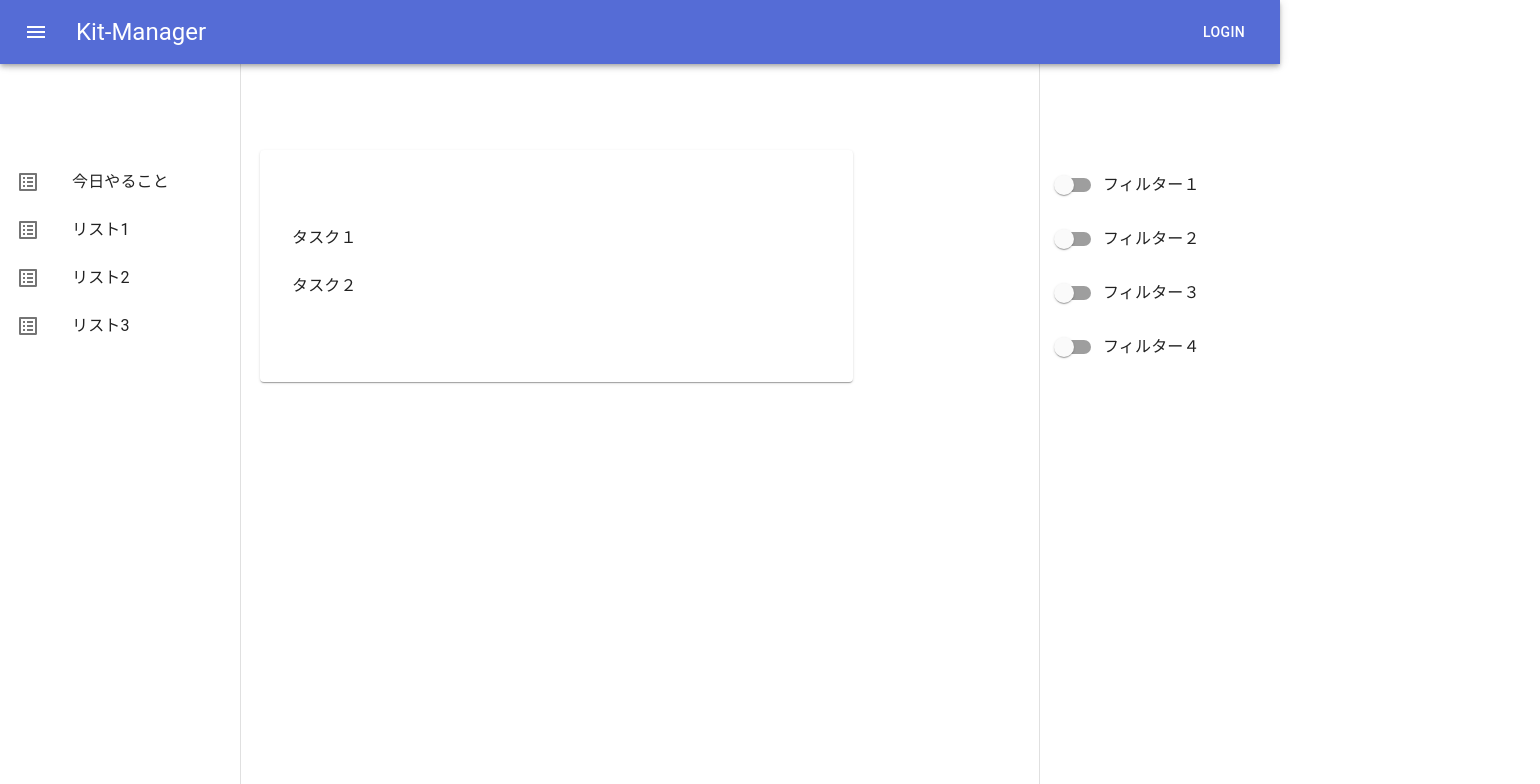
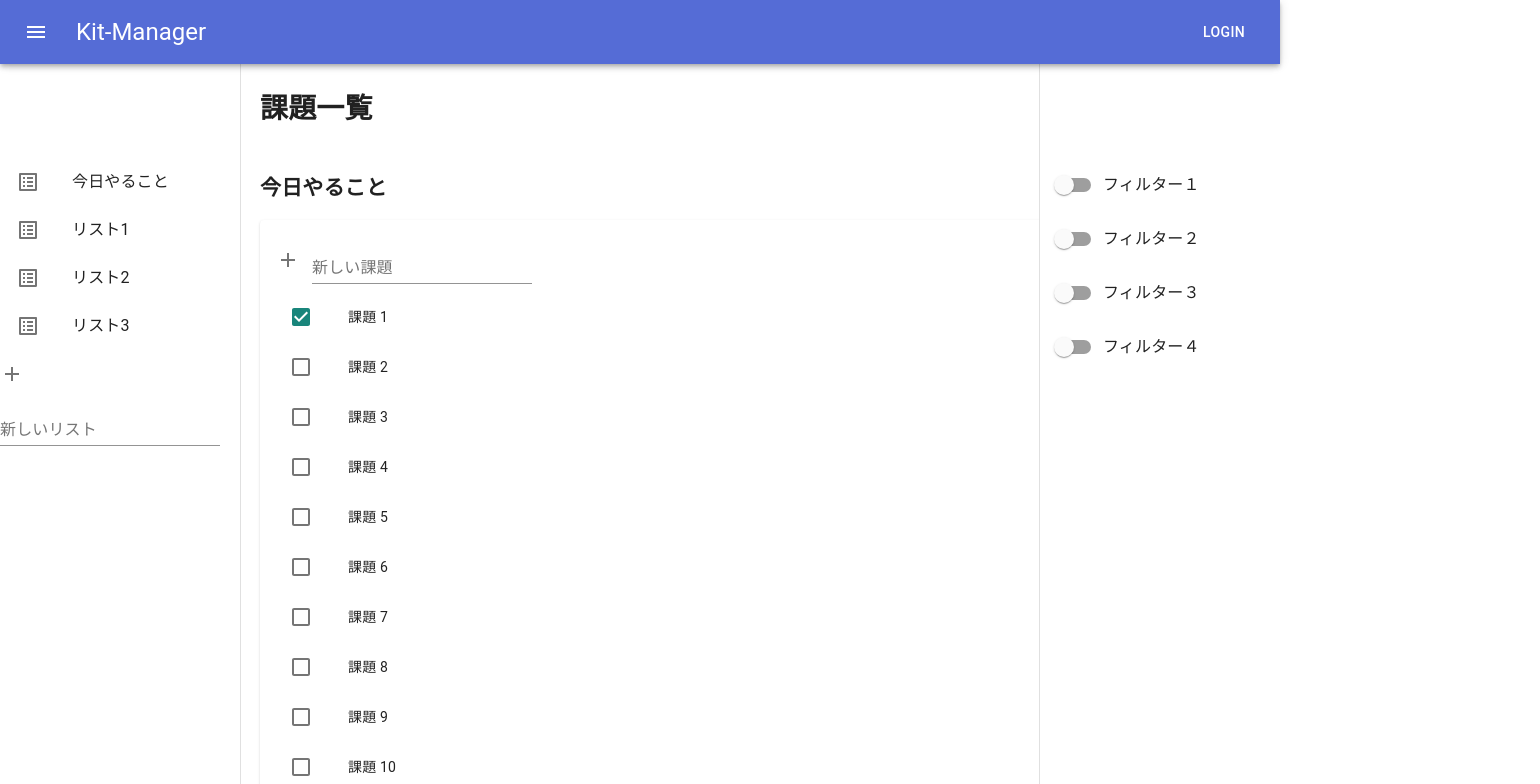
Before and after one commit to rainierrr/task-manager, a React app in the folder frontend/: page / in a window 1280 px wide. Shown: the top 784 px of the page, 1540 px wide, since content can reach past the window. Built offline with nearby package versions, Linux system fonts and the light colour scheme; the HTML template or start-up script is replaced by a standard one.

Commit message:
超シンプルで動かない課題リストを追加

```diff
--- a/frontend/src/App.tsx
+++ b/frontend/src/App.tsx
@@ -3,12 +3,7 @@ import Grid from '@material-ui/core/Grid';
 import SideBar from './SideBar';
 import Heder from './Header';
 import ListFilter from './ListFilter';
-import Card from '@material-ui/core/Card';
-import CardContent from '@material-ui/core/CardContent';
-import List from '@material-ui/core/List';
-import ListItem from '@material-ui/core/ListItem';
-import ListItemText from '@material-ui/core/ListItemText';
-import SettingsIcon from '@material-ui/icons/Settings';
+import TaskList from './TaskList/index';
 import { makeStyles, createStyles, Theme } from '@material-ui/core/styles';
 
 const drawerWidth = 240;
@@ -18,12 +13,12 @@ const useStyles = makeStyles((theme: Theme) =>
       display: "flex",
     },
     content: {
+      paddingTop: theme.spacing(1),
+      paddingBottom: theme.spacing(1)
     },
     container: {
-      paddingTop: theme.spacing(5),
-      paddingBottom: theme.spacing(5),
       marginLeft: drawerWidth + 20,
-      marginTop: 150,
+      marginTop: 70,
     },
   })
 );
@@ -36,19 +31,13 @@ function App() {
         <SideBar/>
         <ListFilter />
         <div>
-          <Grid container>
+          <Grid container className={classes.container}>
             <Grid item xs={8}>
-              <Card className={classes.container}>
-                <CardContent>
-                  <List>
-                    {['タスク１', 'タスク２'].map((text, index) => (
-                      <ListItem button key={text}>
-                        <ListItemText primary={text} />
-                      </ListItem>
-                    ))}
-                  </List>
-                </CardContent>
-              </Card>
+              <h1>課題一覧</h1>
+              <div className={classes.content}>
+                <h2>今日やること</h2>
+                <TaskList/>
+              </div>
             </Grid>
           </Grid>
         </div>
--- a/frontend/src/SideBar.tsx
+++ b/frontend/src/SideBar.tsx
@@ -5,6 +5,9 @@ import ListItem from '@material-ui/core/ListItem';
 import ListItemIcon from '@material-ui/core/ListItemIcon';
 import ListItemText from '@material-ui/core/ListItemText';
 import ListAltIcon from '@material-ui/icons/ListAlt';
+import IconButton from '@material-ui/core/IconButton';
+import AddIcon from '@material-ui/icons/Add';
+import TextField from '@material-ui/core/TextField';
 import { makeStyles, createStyles, Theme } from '@material-ui/core/styles';
 
 const drawerWidth = 240;
@@ -32,6 +35,10 @@ function SideBar(){
                   <ListItemText primary={text} />
                 </ListItem>
               ))}
+            <IconButton edge="start" aria-label="comments">
+              <AddIcon />
+            </IconButton>
+            <TextField id="standard-basic" label="新しいリスト" />
             </List>
         </Drawer>
     </div>
--- /dev/null
+++ b/frontend/src/TaskList/index.tsx
@@ -0,0 +1,85 @@
+import * as React from "react";
+import { makeStyles, createStyles, Theme } from '@material-ui/core/styles';
+import List from '@material-ui/core/List';
+import ListItem from '@material-ui/core/ListItem';
+import ListItemIcon from '@material-ui/core/ListItemIcon';
+import ListItemSecondaryAction from '@material-ui/core/ListItemSecondaryAction';
+import ListItemText from '@material-ui/core/ListItemText';
+import Checkbox from '@material-ui/core/Checkbox';
+import IconButton from '@material-ui/core/IconButton';
+import DeleteIcon from '@material-ui/icons/Delete';
+import AddIcon from '@material-ui/icons/Add';
+import Card from '@material-ui/core/Card';
+import CardContent from '@material-ui/core/CardContent';
+import TextField from '@material-ui/core/TextField';
+
+const useStyles = makeStyles((theme: Theme) =>
+  createStyles({
+    root: {
+      display: "flex",
+    },
+    content: {
+    },
+    container: {
+    },
+  })
+);
+
+function index() {
+  const classes = useStyles();
+  const [checked, setChecked] = React.useState([0]);
+
+  const handleToggle = (value: number) => () => {
+    const currentIndex = checked.indexOf(value);
+    const newChecked = [...checked];
+
+    if (currentIndex === -1) {
+      newChecked.push(value);
+    } else {
+      newChecked.splice(currentIndex, 1);
+    }
+
+    setChecked(newChecked);
+  };
+
+  return (
+    <div>
+      <Card>
+        <CardContent>
+        <IconButton edge="start" aria-label="comments">
+          <AddIcon />
+        </IconButton>
+        <TextField id="standard-basic" label="新しい課題" />
+          <List>
+            {[0, 1, 2, 3, 4, 5, 6, 7, 8, 9].map((value) => {
+              const labelId = `checkbox-list-label-${value}`;
+
+              return (
+                <ListItem key={value} role={undefined} dense button onClick={handleToggle(value)}>
+                  <ListItemIcon>
+                    <Checkbox
+                      edge="start"
+                      checked={checked.indexOf(value) !== -1}
+                      tabIndex={-1}
+                      disableRipple
+                      inputProps={{ 'aria-labelledby': labelId }}
+                    />
+                  </ListItemIcon>
+                  <ListItemText id={labelId} primary={`課題 ${value + 1}`} />
+                  <ListItemSecondaryAction>
+                    <IconButton edge="end" aria-label="comments">
+                      <DeleteIcon />
+                    </IconButton>
+                  </ListItemSecondaryAction>
+                </ListItem>
+              );
+            })}
+          </List>
+        </CardContent>
+      </Card>
+    </div>
+  );
+}
+
+
+export default index;
```
Also changed, not shown: frontend/src/Templete.tsx (added, +25 -0 lines), frontend/src/TaskList/Actions.tsx (added), frontend/src/TaskList/Type.tsx (added), frontend/src/TaskList/reducer.tsx (added).
